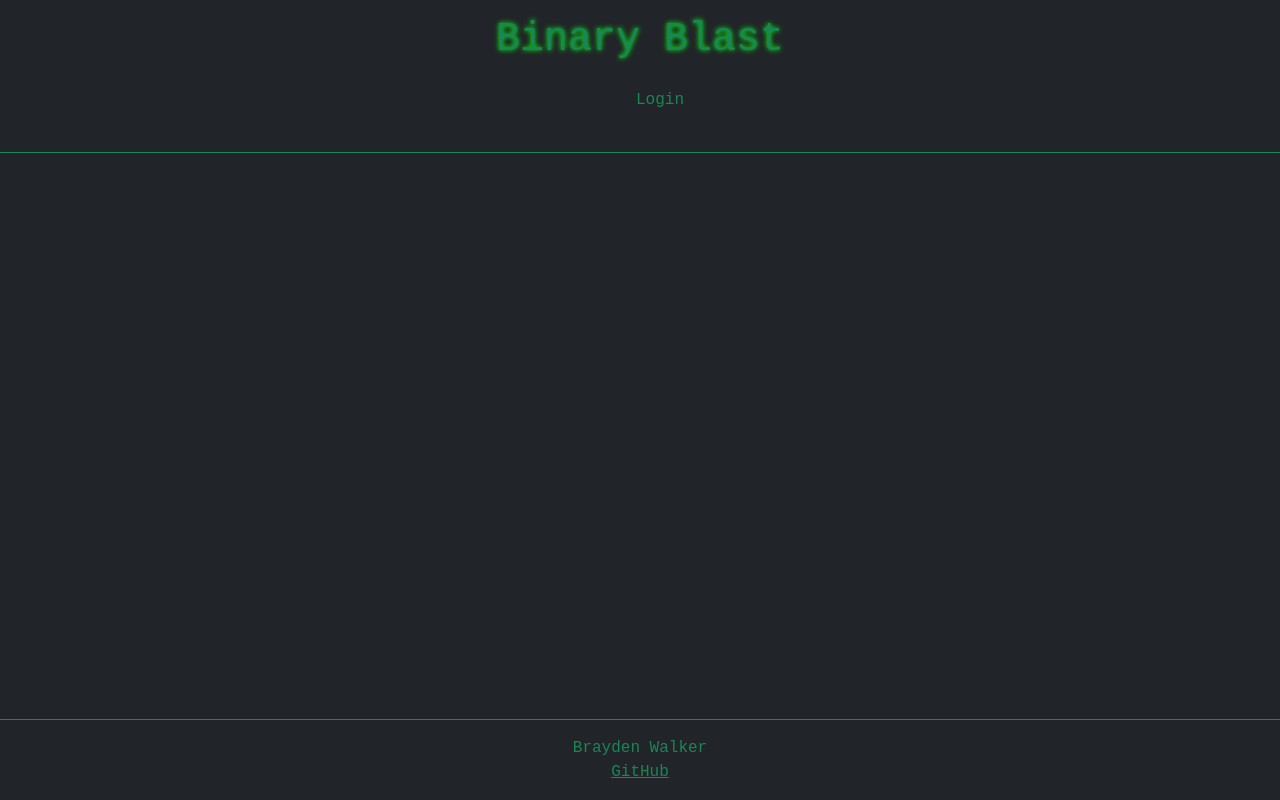
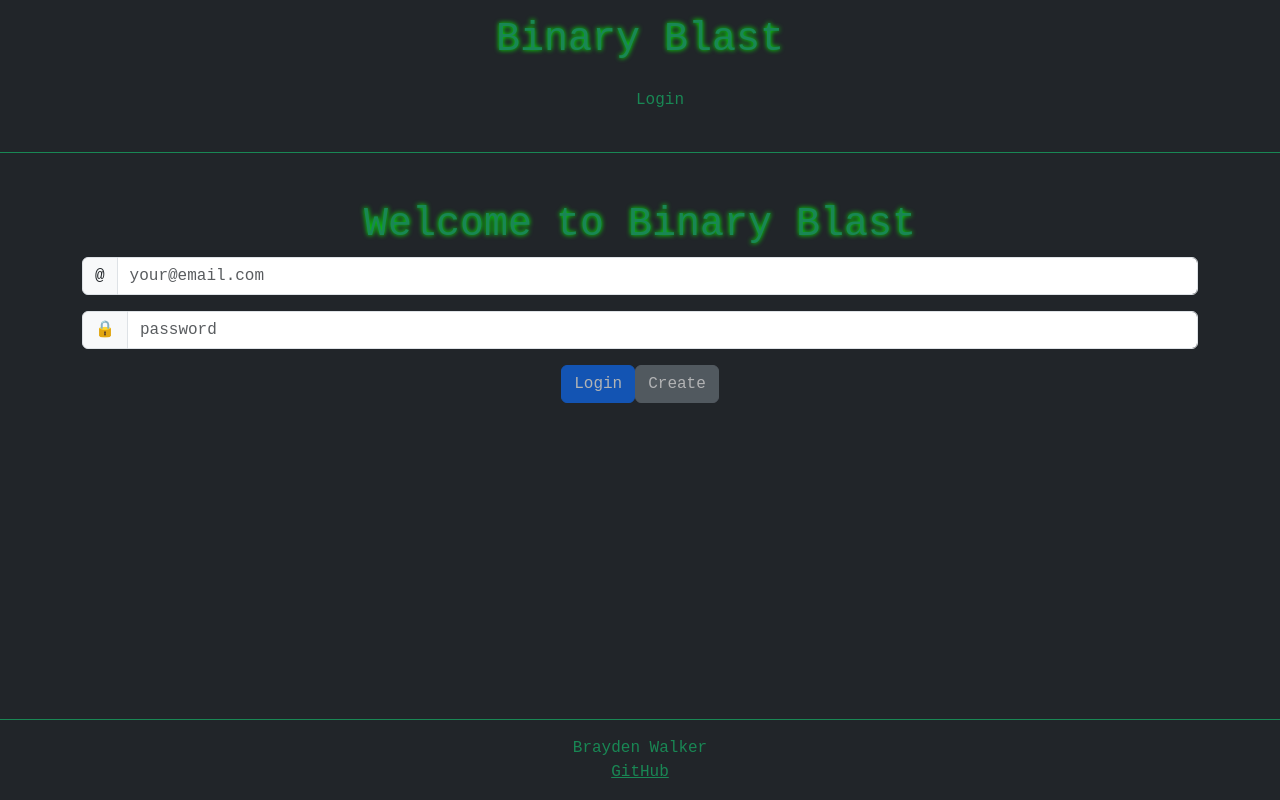
Before and after one commit to BraydenReklaw/startup, a React (Vite) app: page / in a window 1280 px wide. Built offline with nearby package versions, Linux system fonts and the light colour scheme.

Commit message:
login now works(?). just need to fix styling.

```diff
--- a/src/app.jsx
+++ b/src/app.jsx
@@ -7,9 +7,10 @@ import { Game } from './game/game';
 import { Score } from './score&info/score';
 import { AuthState } from './login/authState';
 
-export default function App() {
-  const [authState, setAuthState] = useState(AuthState.Unknown);
-  const [userName, setUserName] = useState('');
+function App() {
+    const [userName, setUserName] = React.useState(localStorage.getItem('userName') || '');
+    const currentAuthState = userName ? AuthState.Authenticated : AuthState.Unauthenticated;
+    const [authState, setAuthState] = React.useState(currentAuthState);
 
   return (
     <BrowserRouter>
@@ -68,3 +69,5 @@ export default function App() {
 function NotFound() {
   return <main className='container-fluid bg-secondary text-center'>404: Return to sender. Address unknown.</main>;
 }
+
+export default App;
```
Also changed, not shown: src/login/authState.js (line endings or trailing spaces).
